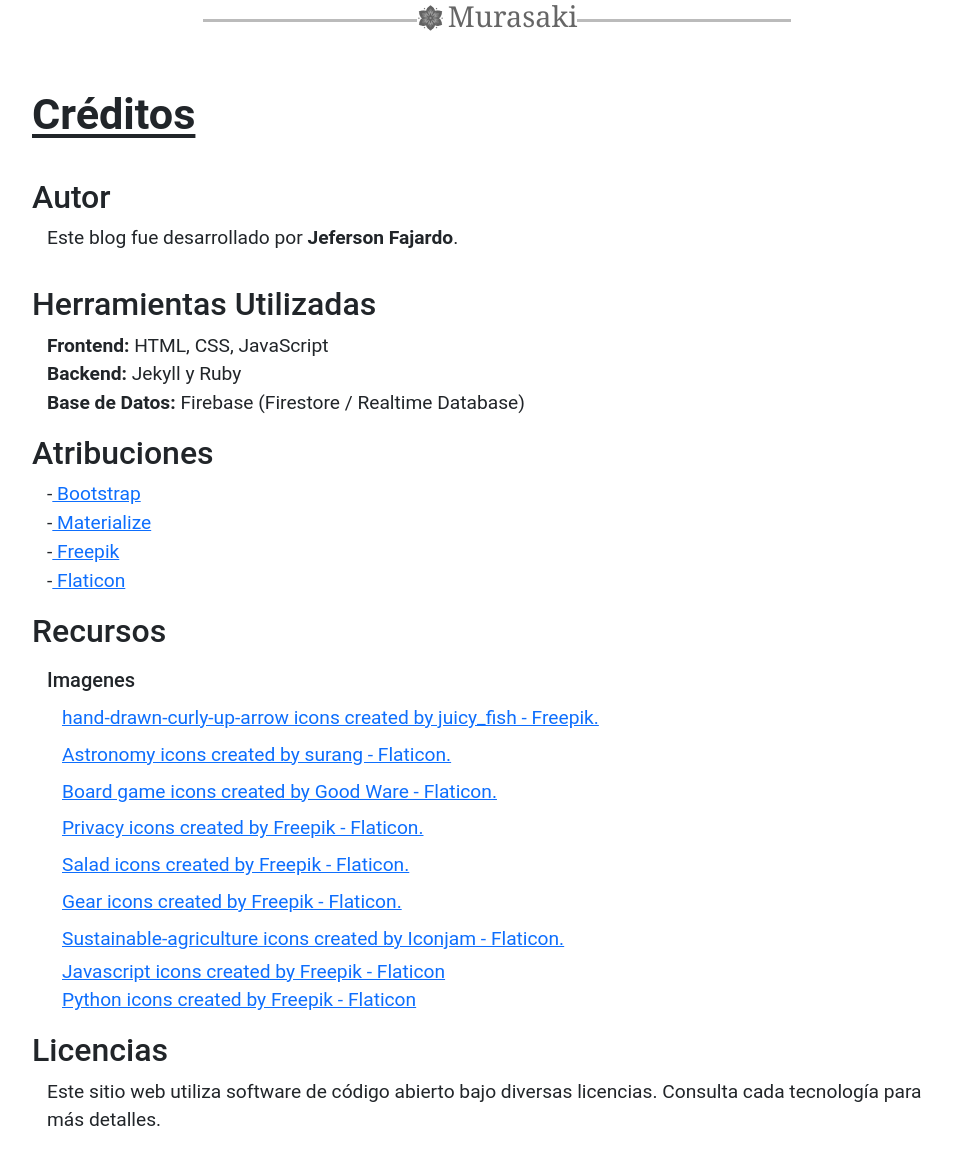
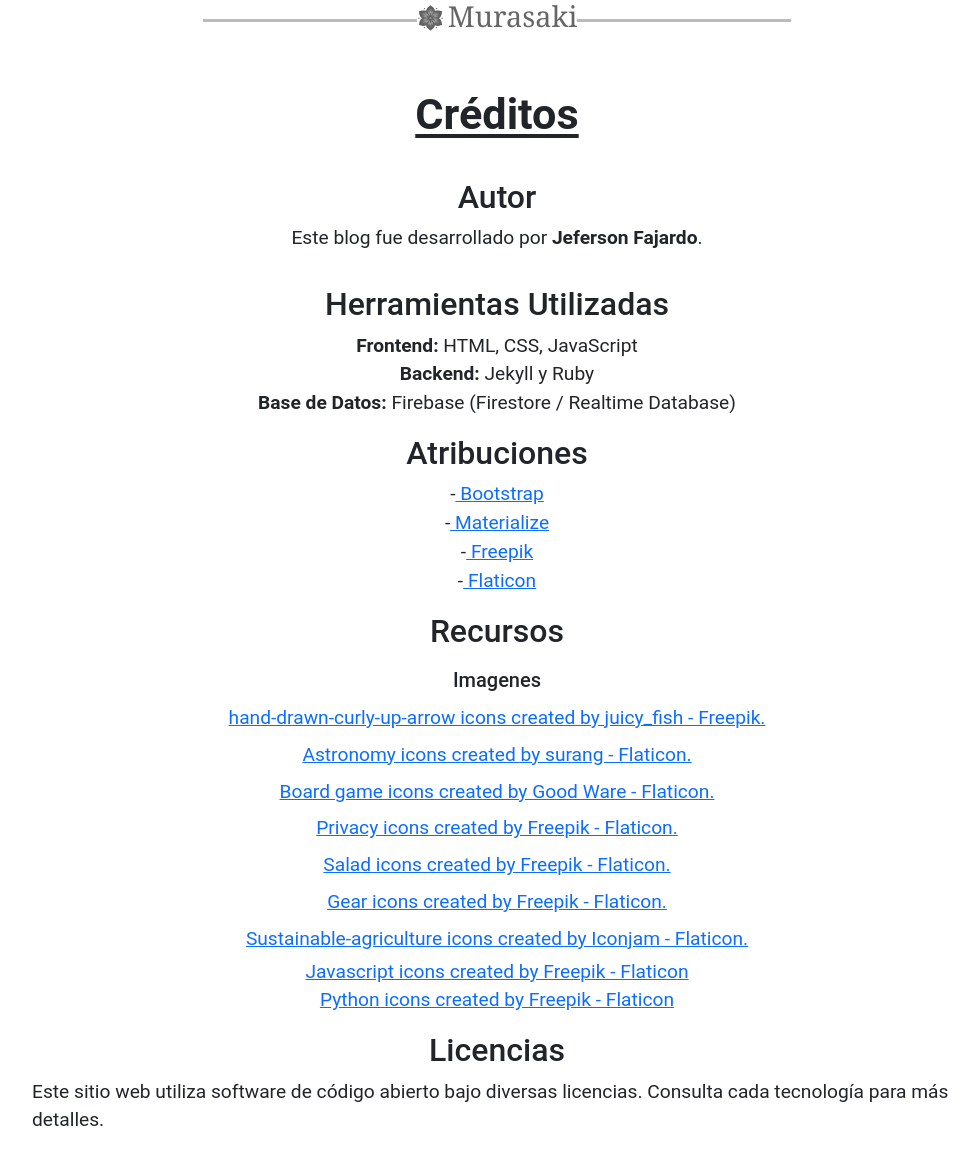
Before and after one commit to Jeferson-Fajardo/Jeferson-Fajardo.github.io, a Jekyll site: the page built from views/others/credits.html, in a window 1280 px wide and 1166 px high. Shown: the whole window, without its empty margins (143-1122 px from the left). Built offline with Jekyll 4.4.1, drawn with Linux system fonts in a browser that asks for light colours.

Commit message:
improvement: Change the alignment of the text to center on the credits.html page.

```diff
--- a/views/others/credits.html
+++ b/views/others/credits.html
@@ -5,38 +5,38 @@
 permalink: /others/credits/
 ---
 <main class="d-flex justify-content-center">
-    <div class="add-space mt-60px pl-15px col-sm-12 col-lg-10 col-xl-9 col-xxl-8 main-container ">
-        <div class="title-container d-flex align-items-center">
+    <div class="add-space mt-60px pl-15px col-sm-12 col-lg-10 col-xl-9 col-xxl-8 main-container">
+        <div class="title-container d-flex align-items-center justify-content-center">
             <h1 class="text-decoration-underline title"> <strong>Créditos</strong> </h1>
         </div>
         <div class="container-content d-flex flex-column gap-3">
-            <div>
+            <div class="d-flex flex-column align-items-center">
                 <h2>Autor</h2>
-                <p class="pl-15px">Este blog fue desarrollado por <strong>Jeferson Fajardo</strong>.
+                <p>Este blog fue desarrollado por <strong>Jeferson Fajardo</strong>.
             </div>
-            <div>
+            <div class="d-flex flex-column align-items-center">
                 <h2>Herramientas Utilizadas</h2>
-                <ul class="list-style-none pl-15px" >
-                    <li class=""><strong>Frontend:</strong> HTML, CSS, JavaScript</li>
-                    <li class=""><strong>Backend:</strong> Jekyll y Ruby</li>
-                    <li class=""><strong>Base de Datos:</strong> Firebase (Firestore / Realtime Database)</li>
+                <ul class="list-style-none d-flex flex-column align-items-center" >
+                    <li><strong>Frontend:</strong> HTML, CSS, JavaScript</li>
+                    <li><strong>Backend:</strong> Jekyll y Ruby</li>
+                    <li><strong>Base de Datos:</strong> Firebase (Firestore / Realtime Database)</li>
                 </ul>
             </div>
             <div class="d-flex flex-column gap-3">
-                <div>
+                <div class="d-flex flex-column align-items-center">
                     <h2>Atribuciones</h2>
-                    <ul class="list-style-none pl-15px">
+                    <ul class="list-style-none d-flex flex-column align-items-center">
                         <li>-<a href="https://getbootstrap.com/" target="_blank"> Bootstrap</a></li>
                         <li>-<a href="https://materializecss.com/" target="_blank"> Materialize</a></li>
                         <li>-<a href="https://www.freepik.es/" target="_blank"> Freepik</a></li>
                         <li>-<a href="https://www.flaticon.es/" target="_blank"> Flaticon</a></li>
                     </ul>
                 </div>
-                <div>
+                <div class="d-flex flex-column align-items-center">
                     <h2>Recursos</h2>
-                    <div class="pl-15px">
+                    <div class="d-flex flex-column align-items-center">
                         <h5 class="images-subtitle">Imagenes</h3>
-                        <ul class="list-style-none resources pl-15px">
+                        <ul class="list-style-none resources d-flex flex-column align-items-center">
                             <li class="py-1">
                                 <a href="https://www.freepik.com/search?format=search&last_filter=query&last_value=hand-drawn-curly-up-arrow&query=hand-drawn-curly-up-arrow title" target="_blank">hand-drawn-curly-up-arrow icons created by juicy_fish - Freepik.</a>
                            </li>
@@ -66,12 +66,11 @@
                            </li>
                         </ul>
                     </div>
-
                 </div>
             </div>
-            <div>
+            <div class="d-flex flex-column align-items-center">
                 <h2>Licencias</h2>
-                <p class="pl-15px">Este sitio web utiliza software de código abierto bajo diversas licencias. Consulta cada tecnología para más detalles.</p>
+                <p>Este sitio web utiliza software de código abierto bajo diversas licencias. Consulta cada tecnología para más detalles.</p>
             </div>
         </div>
     </div>
```
